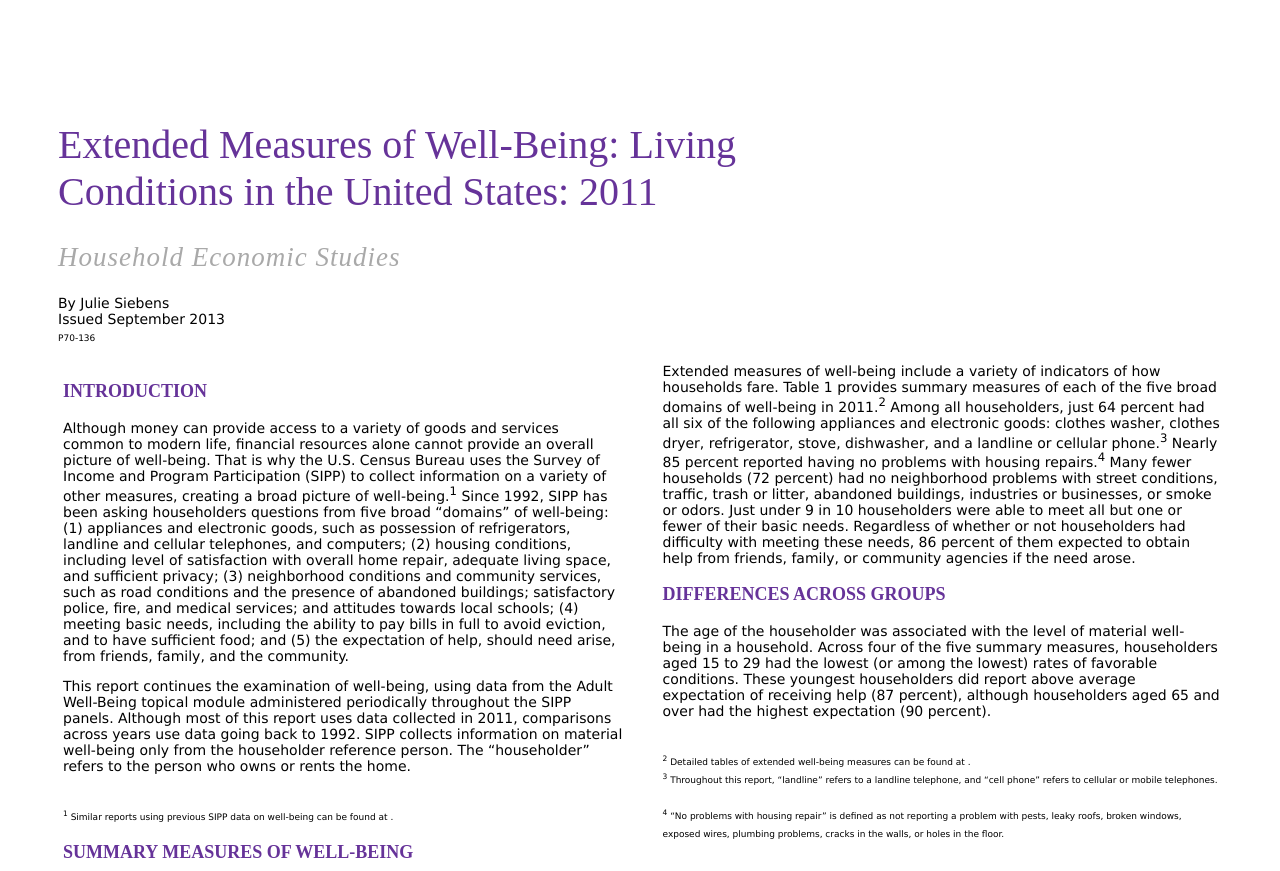
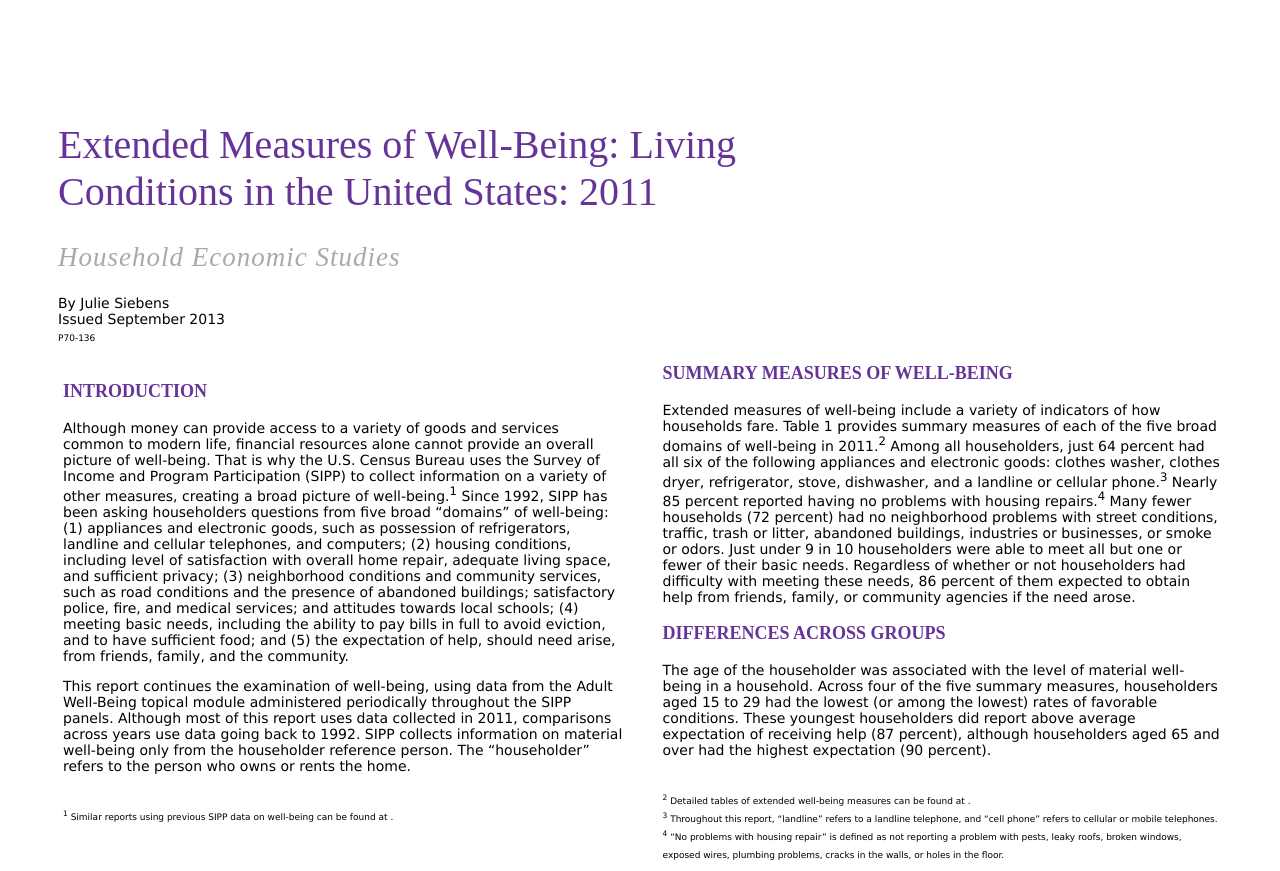
Before and after one commit to Balvania/lesson-3-geog863, a plain HTML site: page index.html in a window 1280 px wide. Drawn offline with Linux system fonts and the light colour scheme.

Commit message:
Update index.html
removed other break

```diff
--- a/index.html
+++ b/index.html
@@ -102,11 +102,10 @@
 			<p>
 				The age of the householder was associated with the level of material well-being in a household. Across four of the five summary measures, householders aged 15 to 29 had the lowest (or among the lowest) rates of favorable conditions. These youngest householders did report above average expectation of receiving help (87 percent), although householders aged 65 and over had the highest expectation (90 percent).
 			</p>
-			<p3 style="margin-bottom:0; text-indent:50px;">
+			<p3 style="margin-bottom:0; text-indent:70px;">
 				<br/>
 				<sup>2</sup> Detailed tables of extended well-being measures can be found at <www.census.gov/hhes/well-being/>.<br/>
 				<sup>3</sup> Throughout this report, “landline” refers to a landline telephone, and “cell phone” refers to cellular or mobile telephones.<br/>
-				<br/>
 				<sup>4</sup> “No problems with housing repair” is defined as not reporting a problem with pests, leaky roofs, broken windows, exposed wires, plumbing problems, cracks in the walls, or holes in the floor.<br/>
 			</p3>
 		</div>
```
